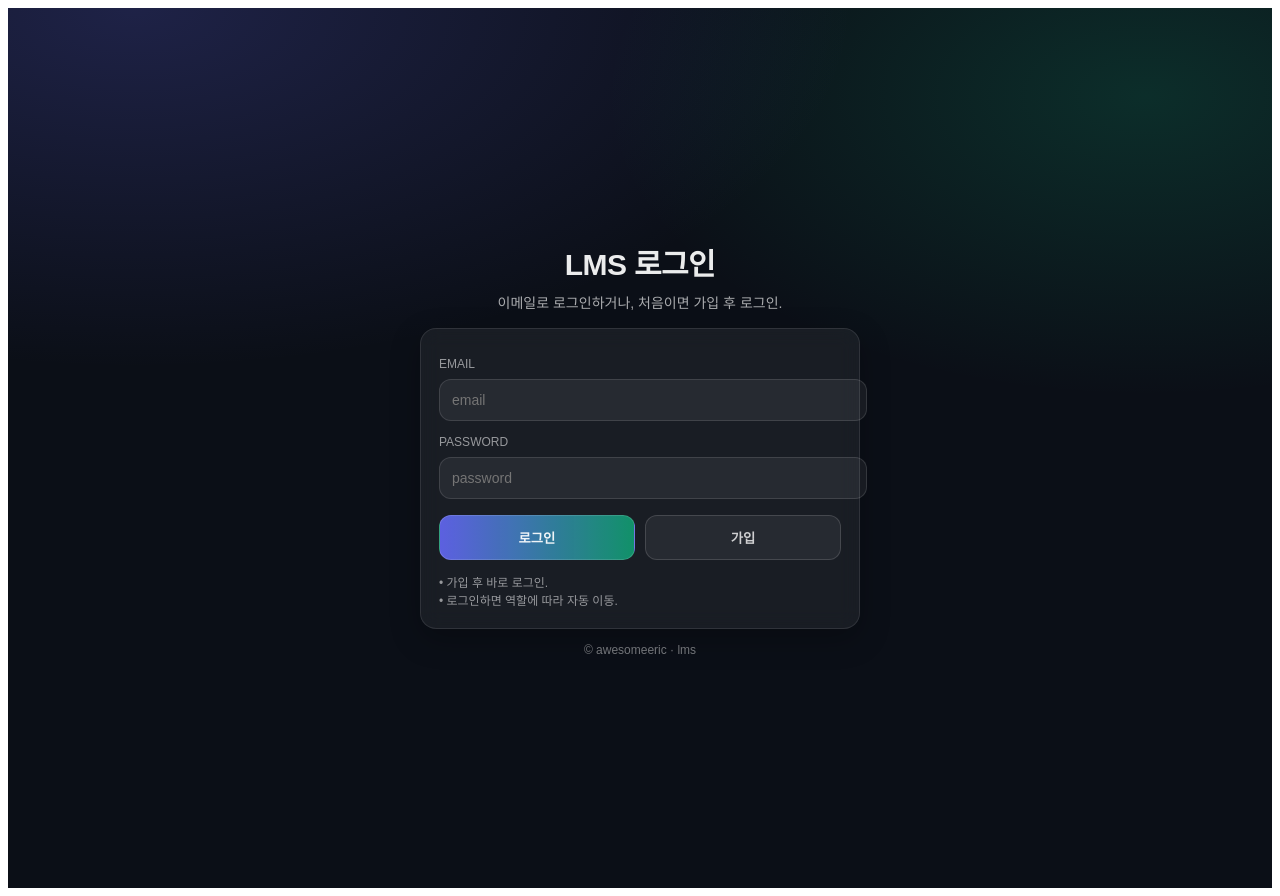
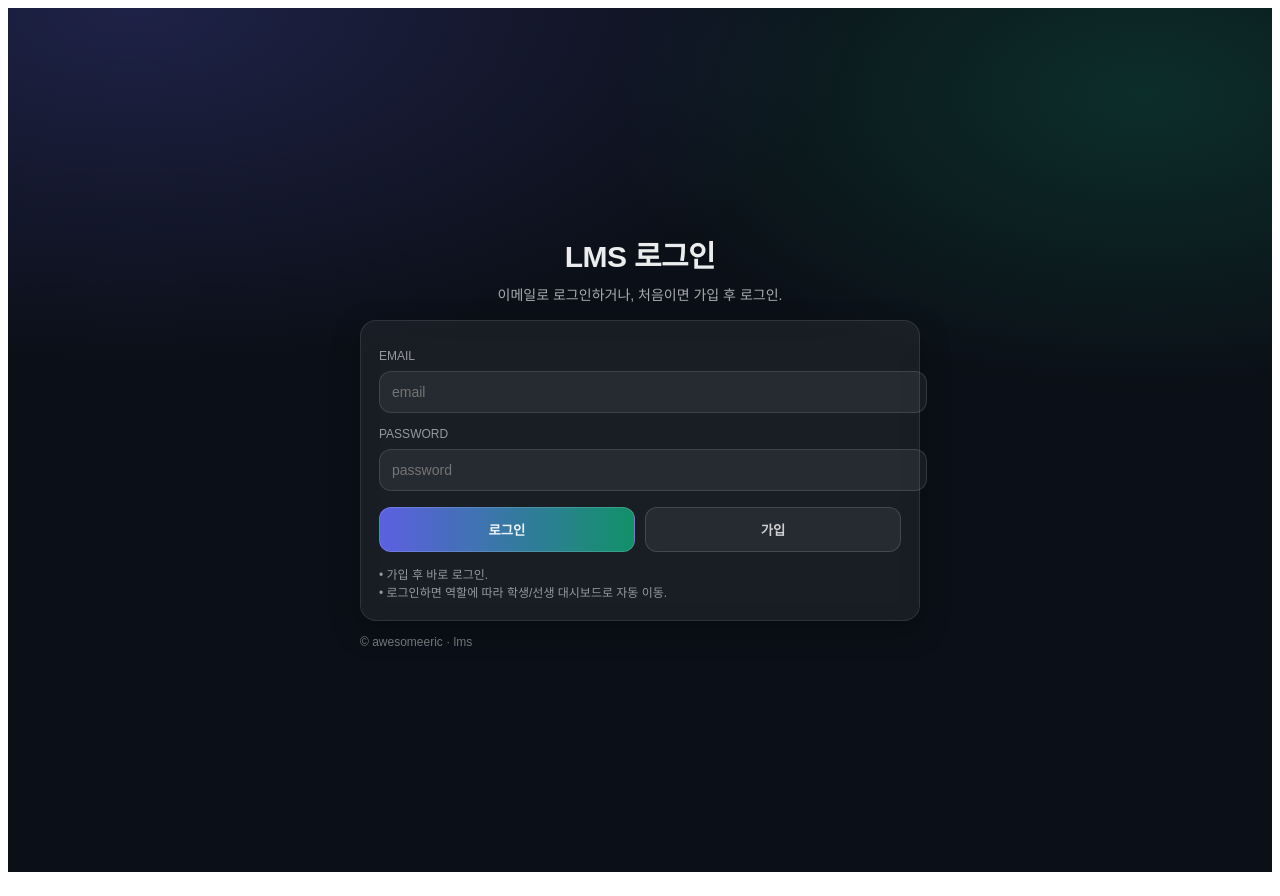
Before and after one commit to movingj29/lms-mvp, a Next.js app: page /login in a window 1280 px wide. Built offline with nearby package versions, Linux system fonts and the light colour scheme; no server answers.

Commit message:
move upload to r2

```diff
--- a/app/login/page.tsx
+++ b/app/login/page.tsx
@@ -52,9 +52,10 @@ export default function LoginPage() {
   return (
     <div
       style={{
-        minHeight: "100svh",
+        // ✅ 스크롤바 생기면 중앙이 미세하게 어긋나 보이니까 아예 고정
+        height: "100svh",
         overflow: "hidden",
-        padding: "40px 20px",
+        padding: "32px 20px",
         background:
           "radial-gradient(1200px 600px at 10% 0%, rgba(99,102,241,0.22), transparent 60%), radial-gradient(900px 500px at 90% 10%, rgba(16,185,129,0.18), transparent 60%), #0b0f17",
         color: "rgba(255,255,255,0.92)",
@@ -63,30 +64,19 @@ export default function LoginPage() {
         justifyContent: "center",
       }}
     >
-      <div style={{ width: "100%", maxWidth: 440 }}>
+      {/* ✅ 카드 + footer를 같이 감싸는 래퍼 */}
+      <div style={{ width: "100%", maxWidth: 560 }}>
+        {/* Title */}
         <div style={{ marginBottom: 16, textAlign: "center" }}>
-          <h1
-            style={{
-              fontSize: 30,
-              fontWeight: 800,
-              margin: 0,
-              letterSpacing: "-0.02em",
-            }}
-          >
+          <h1 style={{ fontSize: 30, fontWeight: 800, margin: 0, letterSpacing: "-0.02em" }}>
             LMS 로그인
           </h1>
-          <p
-            style={{
-              marginTop: 8,
-              marginBottom: 0,
-              color: "rgba(255,255,255,0.65)",
-              fontSize: 14,
-            }}
-          >
+          <p style={{ marginTop: 8, marginBottom: 0, color: "rgba(255,255,255,0.65)", fontSize: 14 }}>
             이메일로 로그인하거나, 처음이면 가입 후 로그인.
           </p>
         </div>
 
+        {/* Card */}
         <div
           style={{
             border: "1px solid rgba(255,255,255,0.10)",
@@ -97,15 +87,9 @@ export default function LoginPage() {
             boxShadow: "0 10px 30px rgba(0,0,0,0.25)",
           }}
         >
+          {/* Email */}
           <div style={{ marginTop: 10 }}>
-            <label
-              style={{
-                display: "block",
-                fontSize: 12,
-                color: "rgba(255,255,255,0.55)",
-                marginBottom: 8,
-              }}
-            >
+            <label style={{ display: "block", fontSize: 12, color: "rgba(255,255,255,0.55)", marginBottom: 8 }}>
               EMAIL
             </label>
             <input
@@ -125,15 +109,9 @@ export default function LoginPage() {
             />
           </div>
 
+          {/* Password */}
           <div style={{ marginTop: 14 }}>
-            <label
-              style={{
-                display: "block",
-                fontSize: 12,
-                color: "rgba(255,255,255,0.55)",
-                marginBottom: 8,
-              }}
-            >
+            <label style={{ display: "block", fontSize: 12, color: "rgba(255,255,255,0.55)", marginBottom: 8 }}>
               PASSWORD
             </label>
             <input
@@ -154,14 +132,14 @@ export default function LoginPage() {
             />
           </div>
 
+          {/* Buttons */}
           <div style={{ marginTop: 16, display: "flex", gap: 10 }}>
             <button
               onClick={signIn}
               style={{
                 flex: 1,
                 border: "1px solid rgba(255,255,255,0.14)",
-                background:
-                  "linear-gradient(90deg, rgba(99,102,241,0.92), rgba(16,185,129,0.75))",
+                background: "linear-gradient(90deg, rgba(99,102,241,0.92), rgba(16,185,129,0.75))",
                 color: "rgba(255,255,255,0.92)",
                 borderRadius: 12,
                 padding: "12px 12px",
@@ -189,27 +167,15 @@ export default function LoginPage() {
             </button>
           </div>
 
-          <div
-            style={{
-              marginTop: 14,
-              fontSize: 12,
-              color: "rgba(255,255,255,0.55)",
-              lineHeight: 1.5,
-            }}
-          >
+          {/* Hint */}
+          <div style={{ marginTop: 14, fontSize: 12, color: "rgba(255,255,255,0.55)", lineHeight: 1.5 }}>
             <div>• 가입 후 바로 로그인.</div>
-            <div>• 로그인하면 역할에 따라 자동 이동.</div>
+            <div>• 로그인하면 역할에 따라 학생/선생 대시보드로 자동 이동.</div>
           </div>
         </div>
 
-        <div
-          style={{
-            marginTop: 14,
-            color: "rgba(255,255,255,0.45)",
-            fontSize: 12,
-            textAlign: "center",
-          }}
-        >
+        {/* ✅ footer: 왼쪽 붙이기 */}
+        <div style={{ marginTop: 14, color: "rgba(255,255,255,0.45)", fontSize: 12, textAlign: "left" }}>
           © awesomeeric · lms
         </div>
       </div>
```
